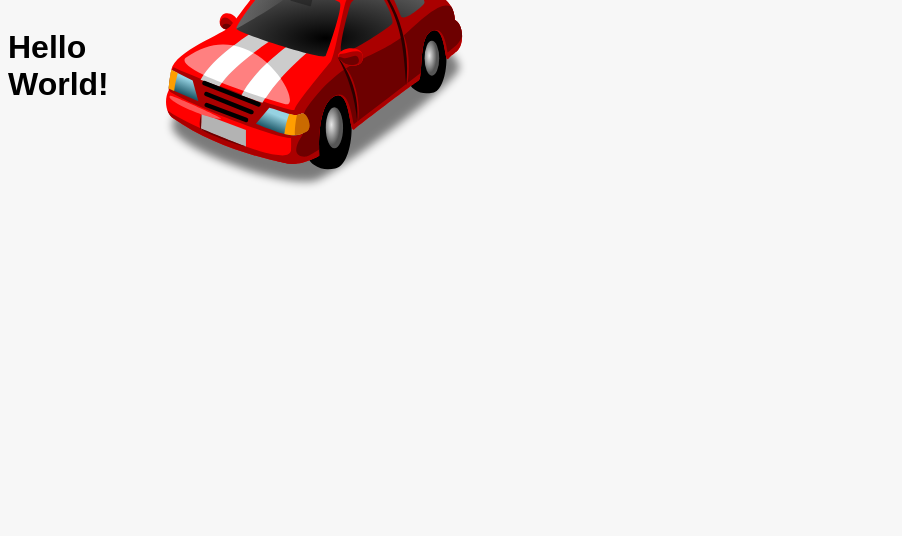
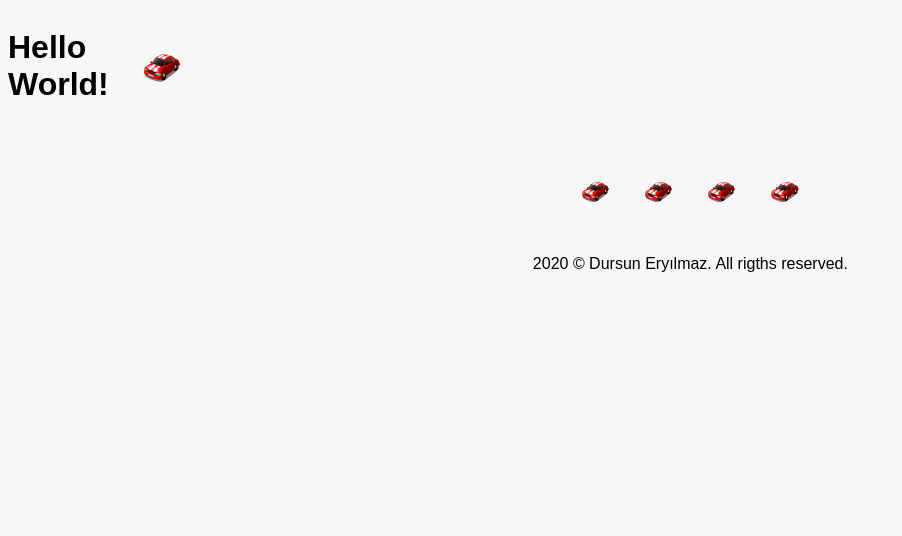
Before and after one commit to dursuneryilmaz/Gatsbyjs-Mdx-Blog, a Gatsby site: page / in a window 1280 px wide. Shown: the whole page, without its empty margins (0-902 px from the left). Built offline with nearby package versions, Linux system fonts and the light colour scheme; Gatsby itself is replaced by a stand-in of ours; a web font is replaced by a local one.

Commit message:
Added footer

```diff
--- a/src/components/Container.js
+++ b/src/components/Container.js
@@ -1,10 +1,13 @@
 import React from "react"
 import { ContainerWrapper } from "../elements"
-import {Nav} from "../components"
+import { Nav, Footer } from "../components"
 
 export const Container = ({ children }) => {
-    return <ContainerWrapper>
-    <Nav/>
-    {children}
+  return (
+    <ContainerWrapper>
+      <Nav />
+      {children}
+      <Footer />
     </ContainerWrapper>
+  )
 }
--- /dev/null
+++ b/src/components/Footer.js
@@ -0,0 +1,68 @@
+import React from "react"
+import { useStaticQuery, graphql } from "gatsby"
+import {
+  FooterWrapper,
+  FooterScialWrapper,
+  FooterSocialIcons,
+} from "../elements"
+
+export const Footer = () => {
+  const data = useStaticQuery(graphql`
+    query {
+      facebook: file(relativePath: { eq: "facebook.svg" }) {
+        publicURL
+      }
+      linkedin: file(relativePath: { eq: "linkedin.svg" }) {
+        publicURL
+      }
+      instagram: file(relativePath: { eq: "instagram.svg" }) {
+        publicURL
+      }
+      twitter: file(relativePath: { eq: "twitter.svg" }) {
+        publicURL
+      }
+    }
+  `)
+  return (
+    <FooterWrapper>
+      <FooterScialWrapper>
+        <FooterSocialIcons>
+          <a
+            href="https://facebook.com"
+            target="_blank"
+            rel="noopener noreferrer"
+          >
+            <img src={data.facebook.publicURL} alt="Facebook Logo" />
+          </a>
+
+          <a
+            href="https://twitter.com"
+            target="_blank"
+            rel="noopener noreferrer"
+          >
+            <img src={data.twitter.publicURL} alt="Twitter Logo" />
+          </a>
+
+          <a
+            href="https://linkedin.com"
+            target="_blank"
+            rel="noopener noreferrer"
+          >
+            <img src={data.linkedin.publicURL} alt="Linkedin Logo" />
+          </a>
+
+          <a
+            href="https://instagram.com"
+            target="_blank"
+            rel="noopener noreferrer"
+          >
+            <img src={data.instagram.publicURL} alt="Instagram Logo" />
+          </a>
+        </FooterSocialIcons>
+        <p>
+          2020 © Dursun Eryılmaz. All rigths reserved.
+        </p>
+      </FooterScialWrapper>
+    </FooterWrapper>
+  )
+}
--- a/src/components/index.js
+++ b/src/components/index.js
@@ -1,2 +1,3 @@
 export * from "./Container"
 export * from "./Nav"
+export * from "./Footer"
--- /dev/null
+++ b/src/elements/FooterElements.js
@@ -0,0 +1,39 @@
+import styled from "styled-components"
+
+export const FooterWrapper = styled.footer`
+  grid-column: 2 / span 12;
+  min-height: 11.25rem;
+  padding: 3rem 0;
+  display: flex;
+  justify-content: center;
+  align-items: flex-start;
+
+  @media ${props => props.theme.breakpoints.tablet} {
+    grid-column: 2 / span 6;
+  }
+`
+
+export const FooterScialWrapper = styled.div`
+  display: flex;
+  flex-wrap: wrap;
+  align-items: center;
+  text-align: center;
+
+  p {
+    text-align: center;
+    flex: 0 0 100%;
+  }
+`
+export const FooterSocialIcons = styled.div`
+  flex: 0 0 100%;
+  margin-bottom: 2rem;
+
+  img {
+    height: 22px;
+    padding: 0 1rem;
+    transition: filter 0.3s ease;
+  }
+  img:hover, img:focus{
+    filter: brightness(50%)
+  }
+`
--- a/src/elements/NavElements.js
+++ b/src/elements/NavElements.js
@@ -5,6 +5,9 @@ export const NavWrapper = styled.nav`
   grid-row: 1 / 2;
   display: flex;
   align-items: center;
+  & img {
+    height: 30px;
+  }
 
   @media ${props => props.theme.breakpoints.tablet} {
     grid-column: 2 / span;
--- a/src/elements/index.js
+++ b/src/elements/index.js
@@ -1,2 +1,3 @@
 export * from "./ContainerElements"
 export * from "./NavElements"
+export * from "./FooterElements"
```
Also changed, not shown: src/images/facebook.svg (added), src/images/instagram.svg (added), src/images/linkedin.svg (added), src/images/twitter.svg (added).
